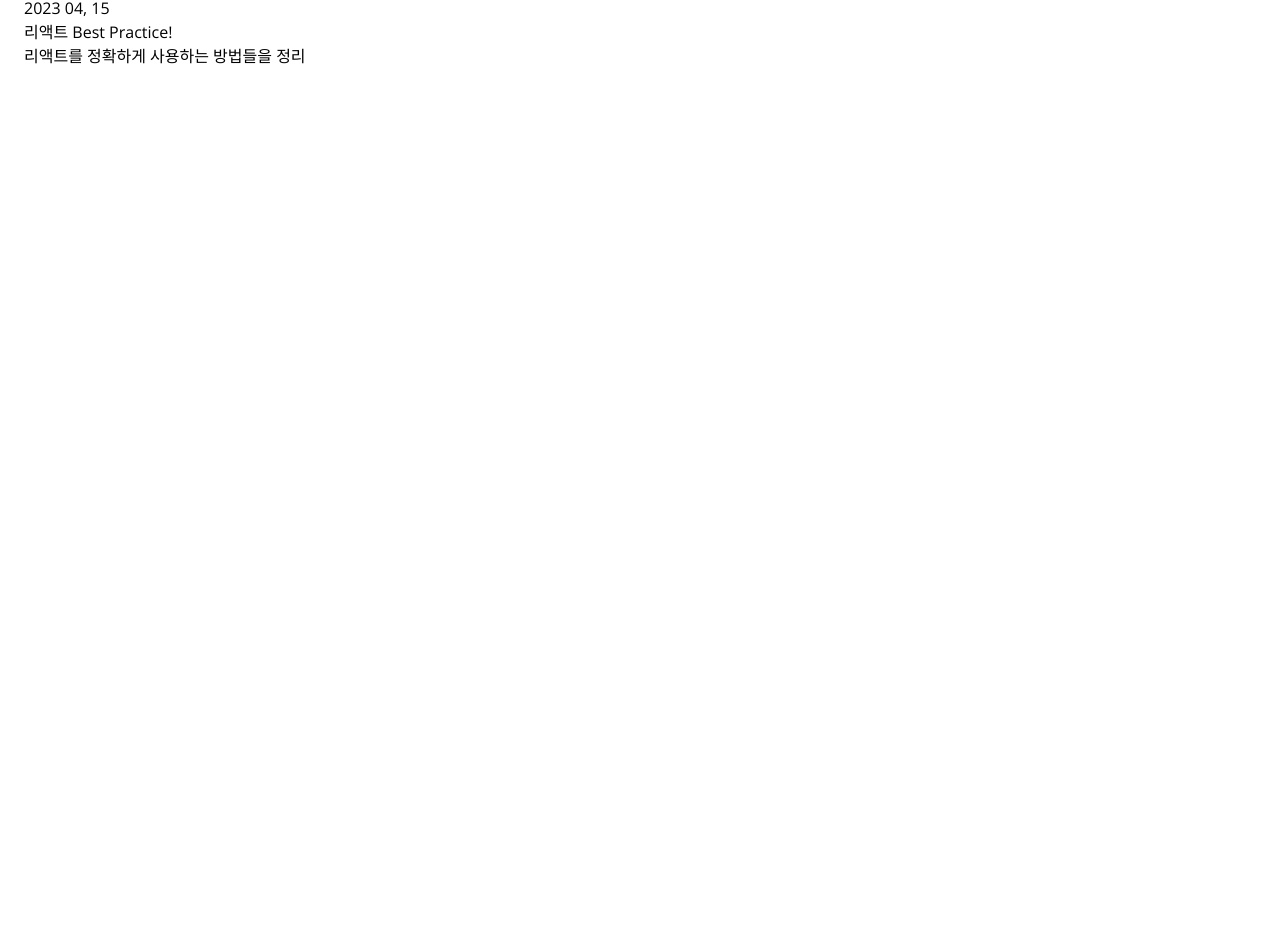
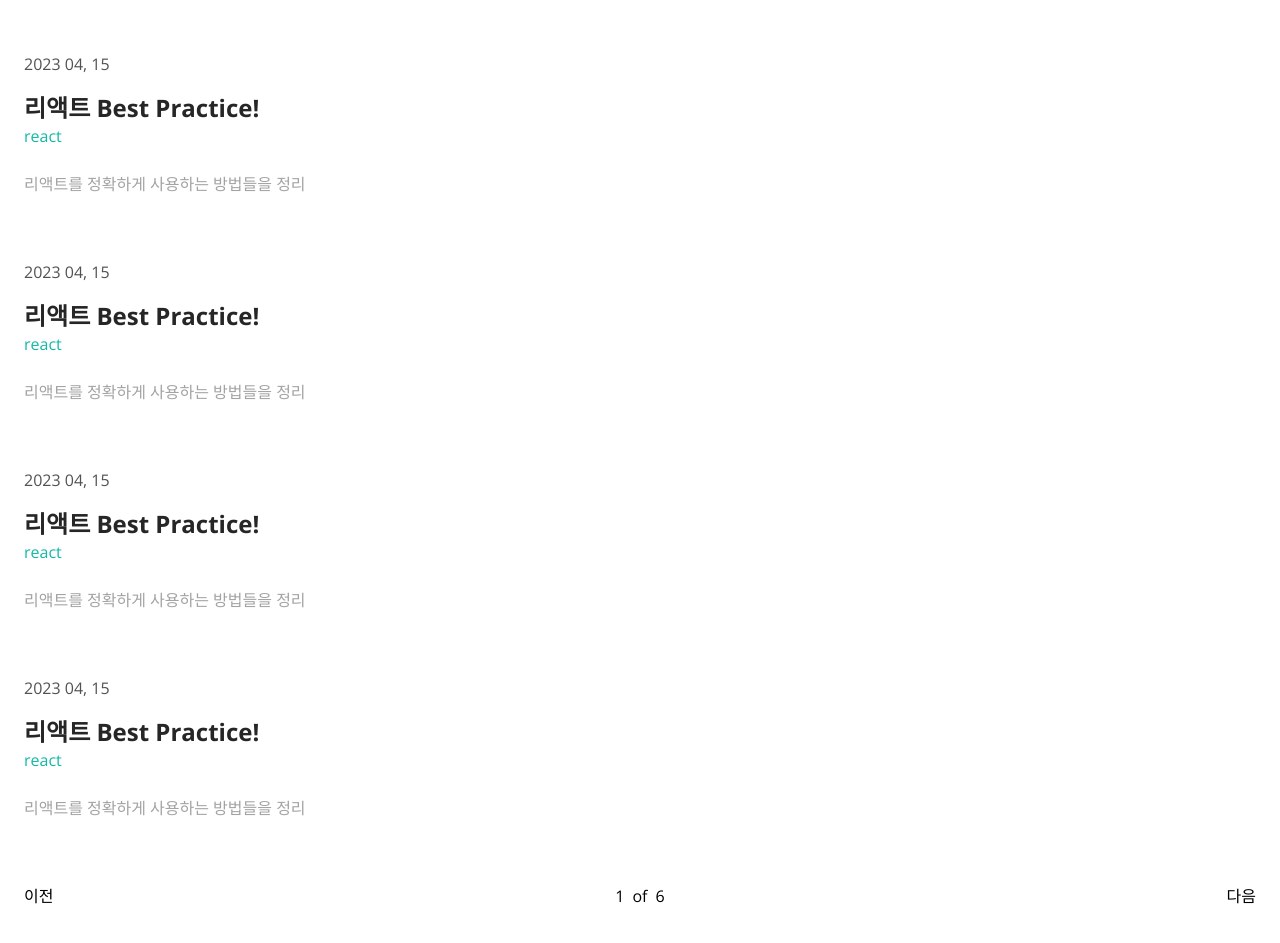
Before and after one commit to jangth0655/blog-taehee-v2, a Next.js app: page / in a window 1280 px wide. Shown: the part 797-1740 px from the top of the page. Before the commit the page ends 865 px from the top, so only its background shows below. Built offline with nearby package versions, Linux system fonts and the light colour scheme.

Commit message:
feat : PostItem, paginaton UI 업데이트

```diff
--- a/src/components/Layout.tsx
+++ b/src/components/Layout.tsx
@@ -9,7 +9,7 @@ const Layout = ({ children }: Props) => {
     <section>
       <main className='max-w-[640px] px-6 sm:max-w-7xl m-auto'>
         <Navbar />
-        <div>{children}</div>
+        <div className='pb-10'>{children}</div>
       </main>
     </section>
   );
--- a/src/components/PostItem.tsx
+++ b/src/components/PostItem.tsx
@@ -1,5 +1,6 @@
 import { Post } from '@/types/post';
 import { dateFormat } from '@/utils/dateFormat';
+import Link from 'next/link';
 
 type Props = {
   post: Post;
@@ -8,10 +9,13 @@ type Props = {
 export default function PostItem({ post }: Props) {
   const { category, date, description, featured, path, title } = post;
   return (
-    <li key={path}>
-      <span>{dateFormat(date)}</span>
-      <h1>{title}</h1>
-      <p>{description}</p>
-    </li>
+    <Link href='#'>
+      <li key={path} className='mb-16'>
+        <span className='text-neutral-600'>{dateFormat(date)}</span>
+        <h1 className='text-neutral-800 font-bold text-2xl mt-4'>{title}</h1>
+        <span className='text-teal-500 font-thin'>{category}</span>
+        <p className='text-neutral-400 mt-6'>{description}</p>
+      </li>
+    </Link>
   );
 }
--- a/src/components/PostList.tsx
+++ b/src/components/PostList.tsx
@@ -5,9 +5,10 @@ import PostItem from './PostItem';
 
 type Props = {
   posts: Posts;
+  total: number;
 };
 
-export default function PostList({ posts }: Props) {
+export default function PostList({ posts, total }: Props) {
   return (
     <section>
       <header className='mt-12'>
@@ -22,6 +23,16 @@ export default function PostList({ posts }: Props) {
           <PostItem key={post.path} post={post} />
         ))}
       </ul>
+
+      <div className='flex items-center justify-between'>
+        <button>이전</button>
+        <div className='flex items-center'>
+          <span>1</span>
+          <span className='mx-2'>of</span>
+          <span>{total}</span>
+        </div>
+        <button>다음</button>
+      </div>
     </section>
   );
 }
--- a/src/pages/index.tsx
+++ b/src/pages/index.tsx
@@ -4,10 +4,13 @@ import { getPosts } from '@/service/posts';
 import { Posts } from '@/types/post';
 import { GetStaticProps, NextPage } from 'next';
 
-const HomePage: NextPage<{ posts: Posts }> = ({ posts }) => {
+const HomePage: NextPage<{ posts: Posts; total: number }> = ({
+  posts,
+  total,
+}) => {
   return (
     <Layout>
-      <PostList posts={posts} />
+      <PostList posts={posts} total={total} />
     </Layout>
   );
 };
@@ -18,6 +21,7 @@ export const getStaticProps: GetStaticProps = async () => {
   return {
     props: {
       posts,
+      total: posts.total,
     },
   };
 };
```
